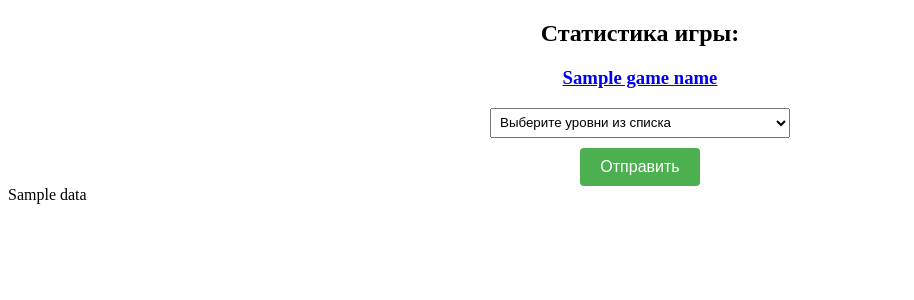
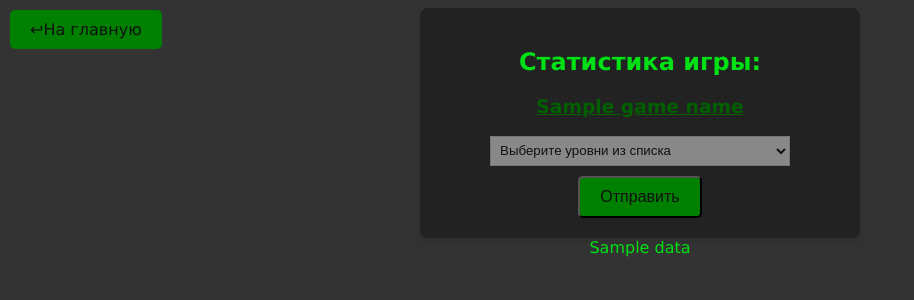
Before and after one commit to LeonovIlya/Stats_FastApi, a FastAPI app: template app/templates/stats.html in a window 1280 px wide. Shown: the top 300 px of the page, without its empty margins (0-914 px from the left). Run offline with FastAPI, Linux system fonts and the light colour scheme; the template is opened without the code that fills it: most values are stand-ins (such as "Sample title", 1, 10 or a date in 2020); some libraries are stand-ins or nearby versions.

Commit message:
edit frontend

```diff
--- a/app/parser/html_parser.py
+++ b/app/parser/html_parser.py
@@ -44,12 +44,14 @@ async def get_total_time(df: pd.DataFrame) -> list:
     total_times = {}
     for i in df.columns.values:
         for j in df[i].tolist():
-            if j[0] == 0:
+            k = j.split(',')
+            print(k)
+            if k[0] == '0':
                 pass
-            elif j[0] in total_times:
-                total_times[j[0]] += int(j[1])
+            elif k[0] in total_times:
+                total_times[j[0]] += int(k[1][:-3])
             else:
-                total_times[j[0]] = int(j[1])
+                total_times[j[0]] = int(k[1][:-3])
     return sorted(total_times.items(), key=lambda x: x[1])
 
 
--- a/app/parser/time_parser.py
+++ b/app/parser/time_parser.py
@@ -50,4 +50,4 @@ def parse_value(value):
             seconds += parse_bonus_penalty(str_time, 'penalty')
     else:
         name, seconds = 0, 0
-    return [name, seconds]
+    return f'{name}, {seconds} c.'
--- a/app/static/df_style.css
+++ b/app/static/df_style.css
@@ -1,6 +1,33 @@
+body {
+    font-family: Verdana, sans-serif;
+    background-color: #333;
+    color: #00e115;
+    text-align: center;
+}
+
+.df_container{
+    margin: 0;
+    display: flex;
+    justify-content: center;
+    align-items: center;
+}
+
 h2, h3 {
     width: 100%;
     text-align: center;
+}
+
+.game_link{
+    color: #006000;
+}
+
+.container {
+    background-color: #222;
+    padding: 20px;
+    border-radius: 8px;
+    box-shadow: 0 4px 8px rgba(0, 0, 0, 0.1);
+    max-width: 400px;
+    width: 100%;
 }
 
 table {
@@ -74,6 +102,8 @@ tbody td:last-of-type {
 	margin: 0;
 	padding-left: 5px;
 	height: 30px;
+	background: #888;
+	color: #111;
 }
 .checkselect-over {
 	position: absolute;
@@ -147,16 +178,33 @@ tbody td:last-of-type {
 }
 
 input[type="submit"] {
-    background-color: #4caf50;
-    color: #fff;
+    margin-top: 10px;
+    text-decoration: none;
+    background-color: #008000;
+    color: #111;
     padding: 10px 20px;
-    margin-top: 10px;
-    border: none;
-    border-radius: 4px;
+    border-radius: 5px;
     cursor: pointer;
     font-size: 16px;
 }
 
 input[type="submit"]:hover {
-    background-color: #45a049;
+    background-color: #004000;
 }
+
+.back_button {
+    position: absolute;
+    top: 10px;
+    left: 10px;
+    text-decoration: none;
+    background-color: #008000;
+    color: #111;
+    padding: 10px 20px;
+    border-radius: 5px;
+    cursor: pointer;
+    font-size: 16px;
+}
+
+.back_button:hover {
+    background-color: #004000;
+}
--- a/app/templates/stats.html
+++ b/app/templates/stats.html
@@ -9,8 +9,11 @@
     <script src="{{ url_for('static', path='/lvl_choice.js') }}"></script>
 </head>
 <body>
+<a href="/" class="back_button">↩На главную</a>
+<div class="df_container">
+    <div class="container">
         <h2>Статистика игры:</h2>
-<h3><a href="{{ game_link }}" target="_blank">{{ game_name }}</a></h3>
+        <h3><a href="{{ game_link }}" target="_blank" class="game_link">{{ game_name }}</a></h3>
         <div id="level_selector">
             <form action="" method="post">
                 <div class="checkselect">
@@ -26,6 +29,8 @@
                 </div>
             </form>
         </div>
+    </div>
+</div>
 <div>
     {{ data|safe }}
 </div>
--- a/requirements.txt
+++ b/requirements.txt
@@ -1,9 +1,8 @@
-fastapi[all]~=0.103.1
+fastapi[all]==0.103.2
 aiohttp~=3.8.5
 asyncio~=3.4.3
 beautifulsoup4~=4.12.2
 pandas~=2.1.1
-bs4~=0.0.1
 pydantic==2.4.2
 numpy~=1.26.0
 starlette==0.31.1
```
Also changed, not shown: other parts of app/static/df_style.css (+17 -15 lines), app/static/index_style.css (+16 -10 lines), README.md. Lines whose indentation alone changed are shown as unchanged.
